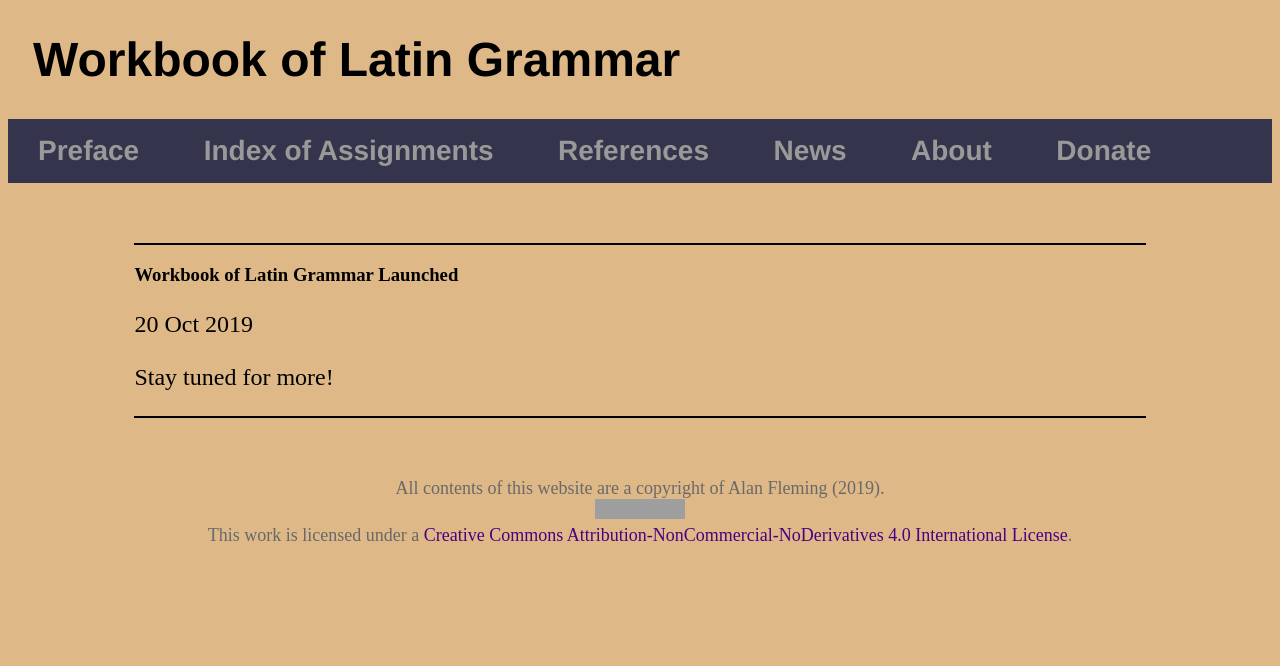
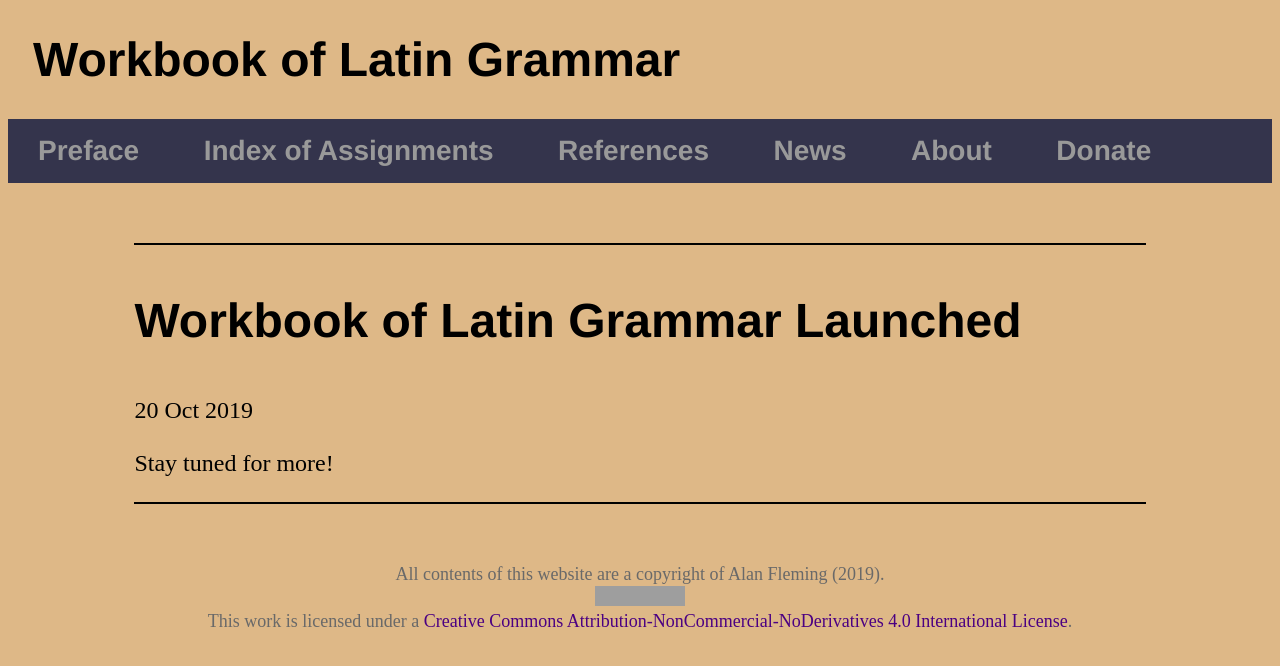
Before and after one commit to AlanCFleming82/AlanCFleming82.github.io, a Jekyll site: the page built from _posts/2019-11-10-latin-workbook-launched.md, in a window 1280 px wide. Shown: the top 666 px of the page. Built offline with Jekyll 4.4.1, drawn with Linux system fonts in a browser that asks for light colours; grey boxes are pictures that could not be loaded.

Commit message:
Add files via upload
updated h3

```diff
--- a/css/main.css
+++ b/css/main.css
@@ -118,6 +118,11 @@ main {
 	fill: currentColor;
   }
 
+  h3 {
+    font-size: 3em;
+	font-family:'Helvetica', 'Arial', 'Sans-Serif';
+	}
+
 p {
     font-size: 1.5em;
     line-height: 1.2em;
```
